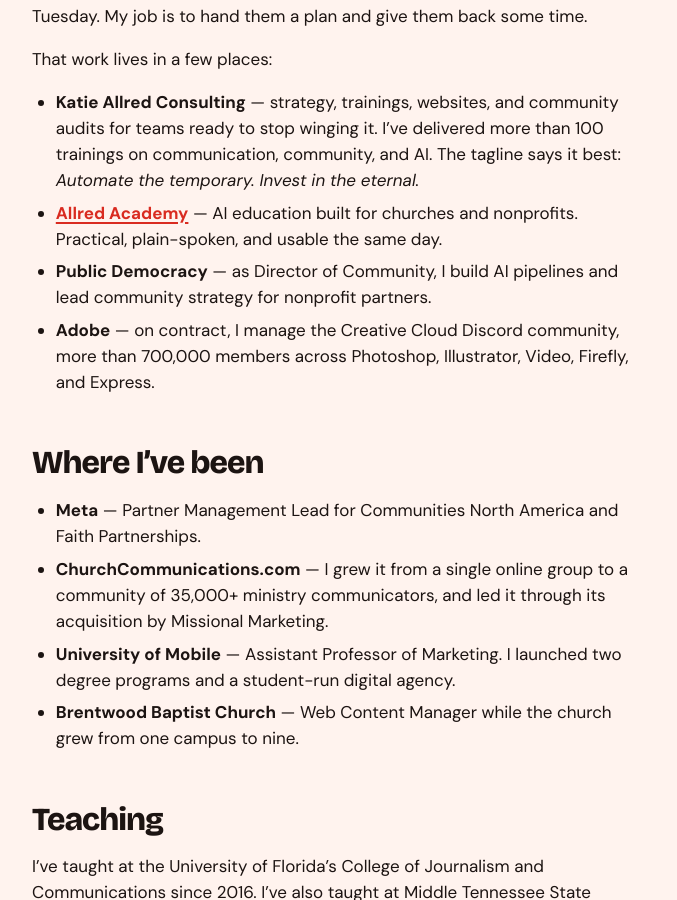
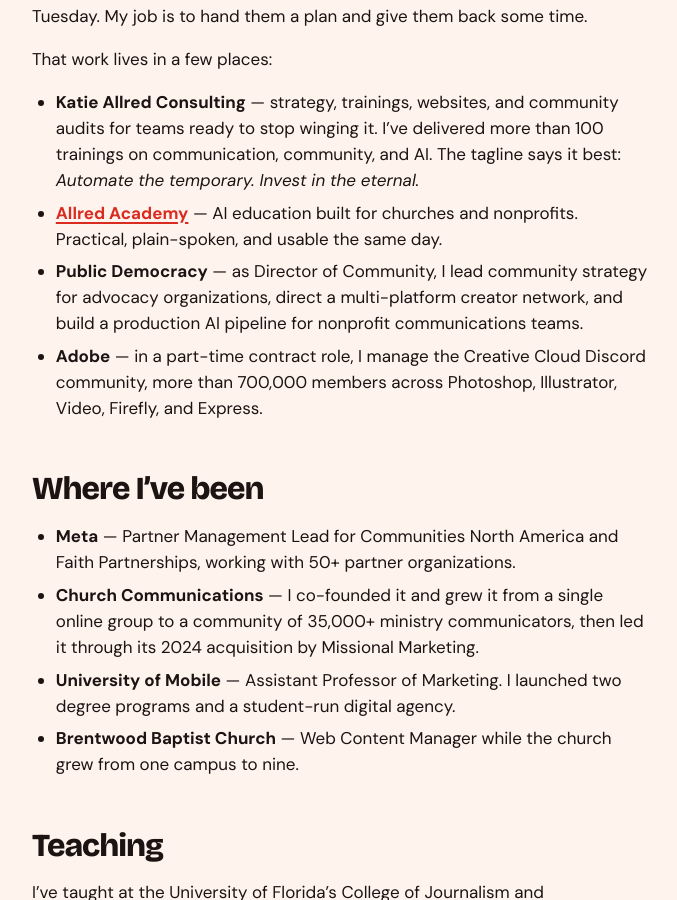
Before and after one commit to katiejallred/personal, a Jekyll site: the page built from about.md, in a window 1280 px wide and 900 px high, scrolled down 764 px. Shown: the whole window, without its empty margins (300-977 px from the left). Built offline with Jekyll 4.4.1, drawn with Linux system fonts in a browser that asks for light colours.

Commit message:
About: align with LinkedIn profile
Co-founder of Church Communications (acquired 2024), Adobe as a
part-time contract, fuller Public Democracy and Meta descriptions.

Co-Authored-By: Claude Opus 5.5 <noreply@anthropic.com>
Claude-Session: https://claude.ai/code/session_015MpzqZ662GU5mvzoBNwigK

```diff
--- a/about.md
+++ b/about.md
@@ -38,19 +38,20 @@ That work lives in a few places:
   *Automate the temporary. Invest in the eternal.*
 - **[Allred Academy](https://academy.katieallred.com)** — AI education built
   for churches and nonprofits. Practical, plain-spoken, and usable the same day.
-- **Public Democracy** — as Director of Community, I build AI pipelines and
-  lead community strategy for nonprofit partners.
-- **Adobe** — on contract, I manage the Creative Cloud Discord community,
-  more than 700,000 members across Photoshop, Illustrator, Video, Firefly, and
-  Express.
+- **Public Democracy** — as Director of Community, I lead community strategy
+  for advocacy organizations, direct a multi-platform creator network, and
+  build a production AI pipeline for nonprofit communications teams.
+- **Adobe** — in a part-time contract role, I manage the Creative Cloud
+  Discord community, more than 700,000 members across Photoshop, Illustrator,
+  Video, Firefly, and Express.
 
 ## Where I've been
 
 - **Meta** — Partner Management Lead for Communities North America and Faith
-  Partnerships.
-- **ChurchCommunications.com** — I grew it from a single online group to a
-  community of 35,000+ ministry communicators, and led it through its
-  acquisition by Missional Marketing.
+  Partnerships, working with 50+ partner organizations.
+- **Church Communications** — I co-founded it and grew it from a single
+  online group to a community of 35,000+ ministry communicators, then led it
+  through its 2024 acquisition by Missional Marketing.
 - **University of Mobile** — Assistant Professor of Marketing. I launched two
   degree programs and a student-run digital agency.
 - **Brentwood Baptist Church** — Web Content Manager while the church grew
```
